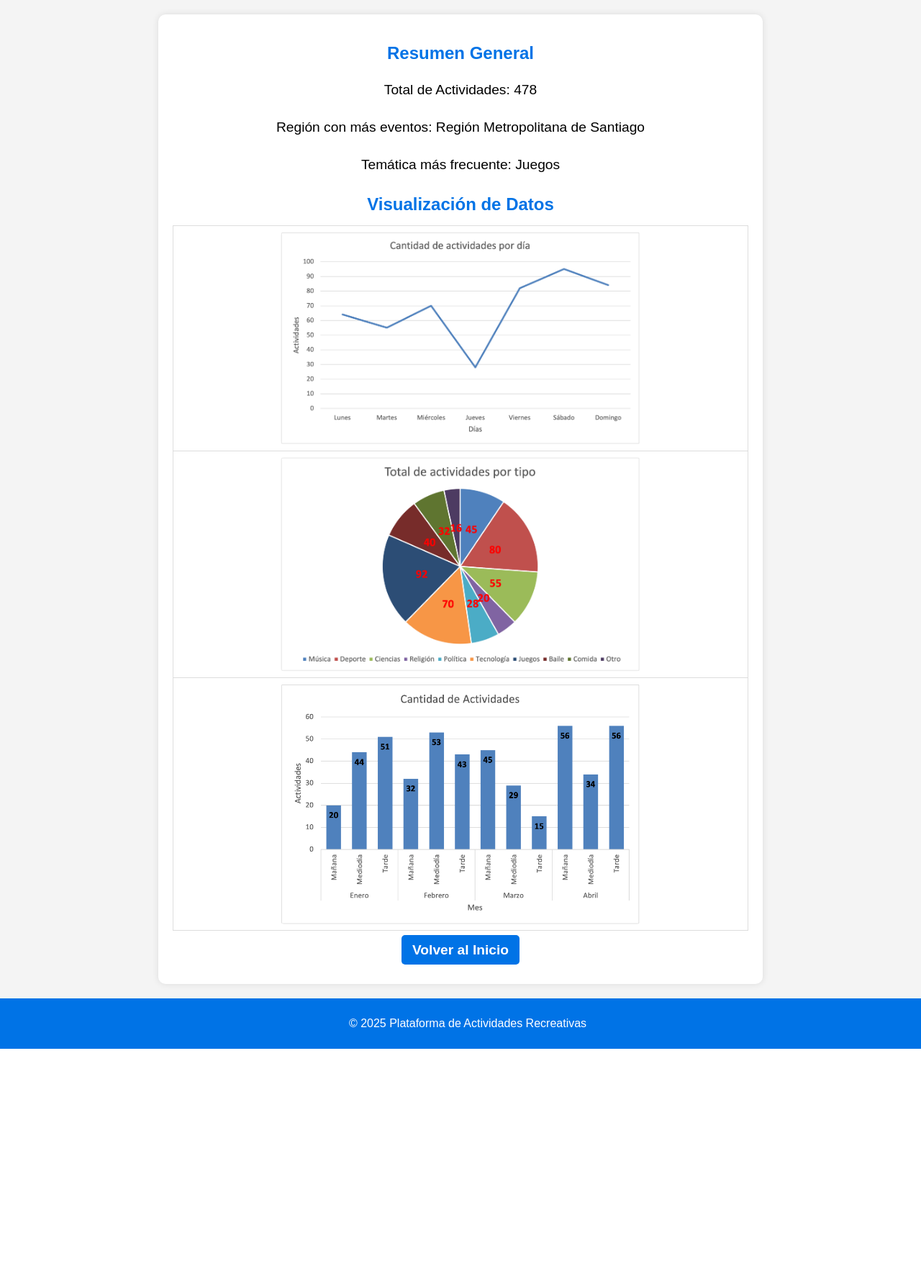
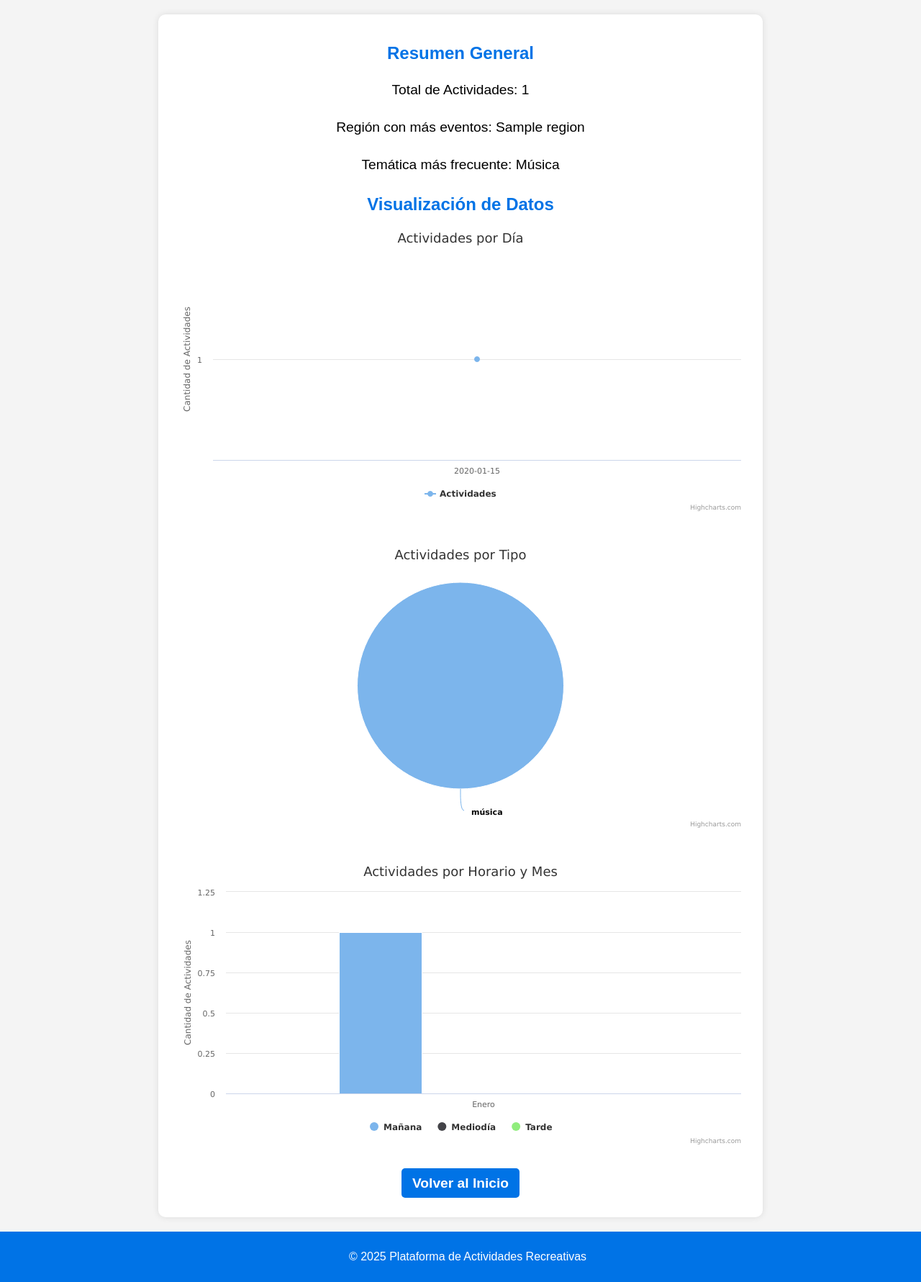
Before and after one commit to ignacioArros/desarrollo_web_ignacio_arros, a Flask app: page /estadisticas in a window 1280 px wide. Shown: the part 120-1901 px from the top of the page at 72% size. Before the commit the page ends 1577 px from the top, so only its background shows below. Run offline with Flask 3, Linux system fonts and the light colour scheme; tables that the repository leaves empty hold one stand-in row (values such as "Sample post").

Commit message:
Añade funcionalidad a estadísticas + modelo de comentarios

```diff
--- a/flask_app/app.py
+++ b/flask_app/app.py
@@ -1,7 +1,8 @@
-from flask import Flask, render_template, request, redirect, url_for, flash, abort
+from flask import Flask, render_template, request, redirect, url_for, flash, abort, jsonify
 from database.db import (
     get_all_regions, get_all_comunas, get_all_actividades, get_all_actividades_por_id_desc, get_actividad_by_id,
-    get_actividad_by_campos, create_actividad, create_tema, create_contacto, create_foto
+    get_actividad_by_campos, create_actividad, create_tema, create_contacto, create_foto,
+    get_actividades_por_dia, get_actividades_por_tipo, get_actividades_por_horario, get_resumen_general
 )
 import hashlib
 import os
@@ -9,6 +10,7 @@
 from datetime import datetime
 from werkzeug.utils import secure_filename
 from utils.validations import validar_todo
+from sqlalchemy import func
 
 UPLOAD_FOLDER = 'static/uploads'
 
@@ -148,3 +150,57 @@
 @app.route('/estadisticas')
 def estadisticas():
     return render_template('estadisticas.html')
+
+@app.route('/api/estadisticas/actividades_por_dia')
+def api_actividades_por_dia():
+    results = get_actividades_por_dia()
+    dias = [str(r[0]) for r in results]
+    cantidades = [r[1] for r in results]
+    return jsonify({"dias": dias, "cantidades": cantidades})
+
+@app.route('/api/estadisticas/actividades_por_tipo')
+def api_actividades_por_tipo():
+    results = get_actividades_por_tipo()
+    tipos = [r[0] for r in results]
+    cantidades = [r[1] for r in results]
+    return jsonify({"tipos": tipos, "cantidades": cantidades})
+
+@app.route('/api/estadisticas/actividades_por_horario')
+def api_actividades_por_horario():
+    actividades = get_actividades_por_horario()
+    meses = ['Enero', 'Febrero', 'Marzo', 'Abril', 'Mayo', 'Junio', 'Julio', 'Agosto', 'Septiembre', 'Octubre', 'Noviembre', 'Diciembre']
+    mes_idx = {i+1: meses[i] for i in range(12)}
+    conteo = {mes: {'manana': 0, 'mediodia': 0, 'tarde': 0} for mes in meses}
+    for act in actividades:
+        if not act.dia_hora_inicio:
+            continue
+        mes = mes_idx[act.dia_hora_inicio.month]
+        hora = act.dia_hora_inicio.hour
+        if 6 <= hora < 12:
+            conteo[mes]['manana'] += 1
+        elif 12 <= hora < 18:
+            conteo[mes]['mediodia'] += 1
+        elif 18 <= hora < 24 or 0 <= hora < 6:
+            conteo[mes]['tarde'] += 1
+    meses_con_datos = [mes for mes in meses if sum(conteo[mes].values()) > 0]
+    manana = [conteo[mes]['manana'] for mes in meses_con_datos]
+    mediodia = [conteo[mes]['mediodia'] for mes in meses_con_datos]
+    tarde = [conteo[mes]['tarde'] for mes in meses_con_datos]
+    return jsonify({
+        "meses": meses_con_datos,
+        "manana": manana,
+        "mediodia": mediodia,
+        "tarde": tarde
+    })
+
+@app.route('/api/estadisticas/resumen_general')
+def api_resumen_general():
+    data = get_resumen_general()
+    total_actividades = data["total_actividades"]
+    region_nombre = data["region"].nombre if data["region"] else ""
+    tema_nombre = data["tema_frecuente"][0] if data["tema_frecuente"] else ""
+    return jsonify({
+        "total_actividades": total_actividades,
+        "region_top": region_nombre,
+        "tema_top": tema_nombre
+    })
--- a/flask_app/database/db.py
+++ b/flask_app/database/db.py
@@ -1,4 +1,4 @@
-from sqlalchemy import create_engine, Column, Integer, String, ForeignKey, Enum, DateTime
+from sqlalchemy import create_engine, Column, Integer, String, ForeignKey, Enum, DateTime, func
 from sqlalchemy.orm import sessionmaker, declarative_base, relationship, joinedload
 
 DB_NAME = "tarea2"
@@ -50,6 +50,7 @@
     fotos = relationship("Foto", back_populates="actividad")
     contactos = relationship("ContactarPor", back_populates="actividad")
     temas = relationship("ActividadTema", back_populates="actividad")
+    comentarios = relationship("Comentario", back_populates="actividad")
 
 
 class Foto(Base):
@@ -80,6 +81,19 @@
     actividad_id = Column(Integer, ForeignKey('actividad.id'), nullable=False)
 
     actividad = relationship("Actividad", back_populates="temas")
+
+
+class Comentario(Base):
+    __tablename__ = 'comentario'
+    id = Column(Integer, primary_key=True, autoincrement=True)
+    nombre = Column(String(80), nullable=False)
+    texto = Column(String(300), nullable=False)
+    fecha = Column(DateTime, nullable=False)
+    actividad_id = Column(Integer, ForeignKey('actividad.id'), nullable=False)
+
+    actividad = relationship("Actividad", back_populates="comentarios")
+
+
 
 # --- Database Functions ---
 
@@ -252,3 +266,88 @@
     session.add(new_tema)
     session.commit()
     session.close()
+
+# --- Comentario ---
+def get_all_comentarios():
+    session = SessionLocal()
+    comentarios = session.query(Comentario).all()
+    session.close()
+    return comentarios
+
+def get_comentarios_por_actividad(actividad_id):
+    session = SessionLocal()
+    comentarios = session.query(Comentario).filter_by(actividad_id=actividad_id).order_by(Comentario.fecha.desc()).all()
+    session.close()
+    return comentarios
+
+def create_comentario(nombre, texto, fecha, actividad_id):
+    session = SessionLocal()
+    nuevo_comentario = Comentario(
+        nombre=nombre,
+        texto=texto,
+        fecha=fecha,
+        actividad_id=actividad_id
+    )
+    session.add(nuevo_comentario)
+    session.commit()
+    session.close()
+
+def delete_comentario(comentario_id):
+    session = SessionLocal()
+    comentario = session.query(Comentario).filter_by(id=comentario_id).first()
+    if comentario:
+        session.delete(comentario)
+        session.commit()
+    session.close()
+
+# --- Reportes (Estadística) ---
+
+def get_actividades_por_dia():
+    session = SessionLocal()
+    results = session.query(
+        func.date(Actividad.dia_hora_inicio).label('dia'),
+        func.count(Actividad.id)
+    ).group_by(func.date(Actividad.dia_hora_inicio)).order_by('dia').all()
+    session.close()
+    return results
+
+def get_actividades_por_tipo():
+    session = SessionLocal()
+    results = session.query(
+        ActividadTema.tema,
+        func.count(ActividadTema.id)
+    ).group_by(ActividadTema.tema).all()
+    session.close()
+    return results
+
+def get_actividades_por_horario():
+    session = SessionLocal()
+    actividades = session.query(Actividad).all()
+    session.close()
+    return actividades
+
+def get_resumen_general():
+    session = SessionLocal()
+    total_actividades = session.query(func.count(Actividad.id)).scalar()
+    region_eventos = (
+        session.query(Comuna.region_id, func.count(Actividad.id))
+        .join(Actividad, Actividad.comuna_id == Comuna.id)
+        .group_by(Comuna.region_id)
+        .order_by(func.count(Actividad.id).desc())
+        .first()
+    )
+    region = None
+    if region_eventos:
+        region = session.query(Region).filter_by(id=region_eventos[0]).first()
+    tema_frecuente = (
+        session.query(ActividadTema.tema, func.count(ActividadTema.id))
+        .group_by(ActividadTema.tema)
+        .order_by(func.count(ActividadTema.id).desc())
+        .first()
+    )
+    session.close()
+    return {
+        "total_actividades": total_actividades,
+        "region": region,
+        "tema_frecuente": tema_frecuente
+    }
--- a/flask_app/templates/estadisticas.html
+++ b/flask_app/templates/estadisticas.html
@@ -16,25 +16,17 @@
         <section>
             <h2>Resumen General</h2>
             <ul>
-                <li>Total de Actividades: <span id="total-actividades">478</span></li>
-                <li>Región con más eventos: <span id="region-top">Región Metropolitana de Santiago </span></li>
-                <li>Temática más frecuente: <span id="tema-top">Juegos</span></li>
+                <li>Total de Actividades: <span id="total-actividades"></span></li>
+                <li>Región con más eventos: <span id="region-top"></span></li>
+                <li>Temática más frecuente: <span id="tema-top"></span></li>
             </ul>
         </section>
 
         <section>
             <h2>Visualización de Datos</h2>
-            <table>
-                <tr>
-                  <td><img src="../static/uploads/lineas.png" width="500" alt="Actividades por día"></td>
-                </tr>
-                <tr>
-                  <td><img src="../static/uploads/torta.png" width="500" alt="Actividades por tipo"></td>
-                </tr>
-                <tr>
-                  <td><img src="../static/uploads/barras.png" width="500" alt="Actividades por horario"></td>
-                </tr>
-            </table>
+            <div id="grafico-lineas" style="width: 100%; height: 400px; margin-bottom: 40px;"></div>
+            <div id="grafico-torta" style="width: 100%; height: 400px; margin-bottom: 40px;"></div>
+            <div id="grafico-barras" style="width: 100%; height: 400px; margin-bottom: 40px;"></div>
         </section>
         <div>
             <nav>
@@ -49,5 +41,69 @@
         <p>&copy; 2025 Plataforma de Actividades Recreativas</p>
     </footer>
 
+    <script src="https://code.highcharts.com/highcharts.js"></script>
+    <script>
+    document.addEventListener("DOMContentLoaded", function() {
+        // Resumen General
+        fetch("/api/estadisticas/resumen_general")
+            .then(res => res.json())
+            .then(data => {
+                document.getElementById("total-actividades").textContent = data.total_actividades;
+                document.getElementById("region-top").textContent = data.region_top;
+                document.getElementById("tema-top").textContent = data.tema_top.charAt(0).toUpperCase() + data.tema_top.slice(1);
+            });
+
+        // Gráfico de líneas
+        fetch("/api/estadisticas/actividades_por_dia")
+            .then(res => res.json())
+            .then(data => {
+                Highcharts.chart('grafico-lineas', {
+                    chart: { type: 'line' },
+                    title: { text: 'Actividades por Día' },
+                    xAxis: { categories: data.dias },
+                    yAxis: { title: { text: 'Cantidad de Actividades' } },
+                    series: [{
+                        name: 'Actividades',
+                        data: data.cantidades
+                    }]
+                });
+            });
+
+        // Gráfico de torta
+        fetch("/api/estadisticas/actividades_por_tipo")
+            .then(res => res.json())
+            .then(data => {
+                Highcharts.chart('grafico-torta', {
+                    chart: { type: 'pie' },
+                    title: { text: 'Actividades por Tipo' },
+                    series: [{
+                        name: 'Cantidad',
+                        colorByPoint: true,
+                        data: data.tipos.map((tipo, i) => ({
+                            name: tipo,
+                            y: data.cantidades[i]
+                        }))
+                    }]
+                });
+            });
+
+        // Gráfico de barras
+        fetch("/api/estadisticas/actividades_por_horario")
+            .then(res => res.json())
+            .then(data => {
+                Highcharts.chart('grafico-barras', {
+                    chart: { type: 'column' },
+                    title: { text: 'Actividades por Horario y Mes' },
+                    xAxis: { categories: data.meses },
+                    yAxis: { min: 0, title: { text: 'Cantidad de Actividades' } },
+                    series: [
+                        { name: 'Mañana', data: data.manana },
+                        { name: 'Mediodía', data: data.mediodia },
+                        { name: 'Tarde', data: data.tarde }
+                    ]
+                });
+            });
+    });
+    </script>
 </body>
 </html>
```
Also changed, not shown: flask_app/database/tabla-comentario.sql (added, +15 -0 lines).
